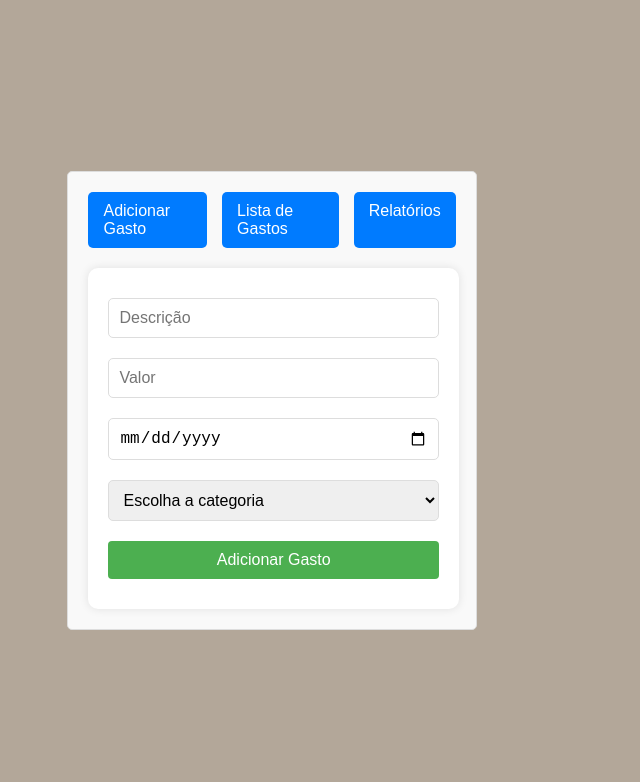
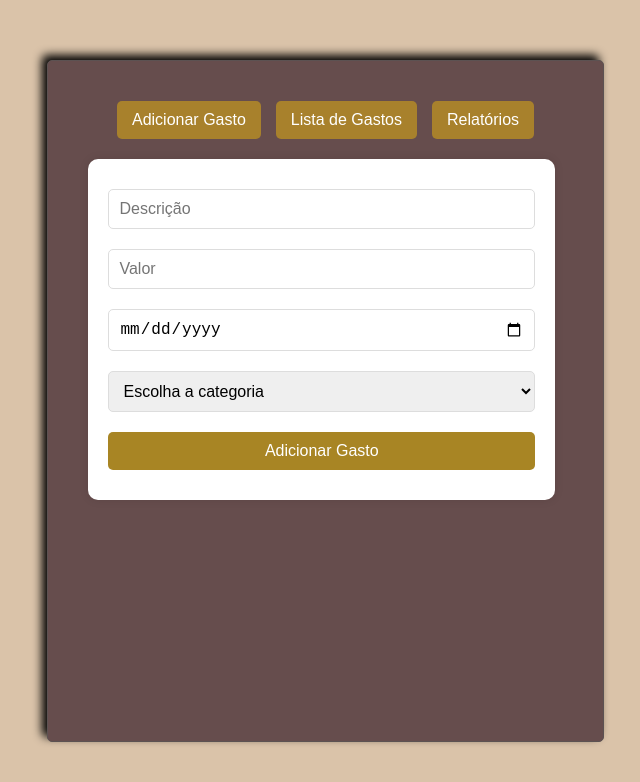
Before and after one commit to alyssonaraujoo/projeto-final-capacita, a React (Vite) app in the folder frontend/: page / in a window 1280 px wide. Shown: the top 782 px of the page, without its empty margins (343-983 px from the left). Built offline with nearby package versions, Linux system fonts and the light colour scheme; no server answers.

Commit message:
Adicionando sombra e alterando as cores

```diff
--- a/frontend/src/components/GastosContext.css
+++ b/frontend/src/components/GastosContext.css
@@ -1,28 +1,36 @@
 /* GastosContext.css */
-
-
 
 body {
     display: flex;
-    justify-content: center; /* Centraliza horizontalmente */
-    align-items: center; /* Centraliza verticalmente */
-    min-height: 100vh; /* Garante que o body ocupa toda a altura da viewport */
-    margin: 0; /* Remove margens padrão do body */
+    justify-content: center;
+    align-items: center;
+    min-height: 100vh;
+    margin: 0;
 }
 
 .gastos-context-provider {
     font-family: Arial, sans-serif;
-    padding: 20px;
-    background-color: #f9f9f9;
-    border: 1px solid #ddd;
+    background-color: #664d4d;
+    border: 1px solid #5c5252;
     border-radius: 5px;
-    width: 80%; /* Ajuste a largura conforme necessário */
-    max-width: 600px; /* Limita a largura máxima */
+    width: 95%; /* Aumenta a largura */
+    max-width: 1000px; /* Aumenta a largura máxima */
+    height: 600px; /* Aumenta a altura */
+    padding: 40px; /* Aumenta o espaçamento interno */
+    margin: 60px auto;
+    box-shadow: -5px -5px 10px rgba(0, 0, 0, 1);
+    transition: box-shadow 0.3s ease, transform 0.3s ease;
+}
+
+.gastos-context-provider:hover {
+    box-shadow: -15px -15px 15px rgba(0, 0, 0, 0.6);
+    transform: translateY(-5px);
 }
 
 .gastos-context-provider h2 {
     color: #333;
-    margin-bottom: 20px;
+    margin-bottom: 30px; /* Aumenta o espaçamento abaixo do título */
+    font-size: 1.8em; /* Aumenta o tamanho da fonte do título */
 }
 
 .gastos-context-provider ul {
@@ -30,38 +38,41 @@ body {
     padding: 0;
 }
 
-  .gastos-context-provider li {
+gastos-context-provider li {
     background-color: #fff;
     border: 1px solid #eee;
     border-radius: 3px;
-    padding: 10px;
-    margin-bottom: 5px;
+    padding: 15px; /* Aumenta o espaçamento interno dos itens da lista */
+    margin-bottom: 10px; /* Aumenta o espaçamento entre os itens da lista */
+    font-size: 1.1em; /* Aumenta o tamanho da fonte dos itens da lista */
 }
 
-  .gastos-context-provider button {
-    background-color: #4CAF50;
+gastos-context-provider button {
+    background-color: #a88524;
     color: white;
-    padding: 10px 15px;
+    padding: 12px 20px; /* Aumenta o espaçamento interno do botão */
     border: none;
     border-radius: 4px;
     cursor: pointer;
+    font-size: 1.1em; /* Aumenta o tamanho da fonte do botão */
 }
 
-  .gastos-context-provider button:hover {
-    background-color: #3e8e41;
+gastos-context-provider button:hover {
+    background-color: #a06814;
 }
 
-  .gastos-context-provider .error {
+gastos-context-provider .error {
     color: red;
-    margin-top: 10px;
+    margin-top: 15px; /* Aumenta o espaçamento acima da mensagem de erro */
+    font-size: 1.1em; /* Aumenta o tamanho da fonte da mensagem de erro */
 }
 
 /* Estilos adicionais para melhorar a apresentação */
-  .gastos-context-provider li strong {
+gastos-context-provider li strong {
     font-weight: bold;
 }
 
 gastos-context-provider li span {
-    margin-left: 10px;
+    margin-left: 15px; /* Aumenta o espaçamento entre o texto e o span */
     color: #666;
 }
--- a/frontend/src/components/styles.css
+++ b/frontend/src/components/styles.css
@@ -1,7 +1,7 @@
 /* Estilo geral */
 body {
     font-family: Arial, sans-serif;
-    background-color: #b3a799;
+    background-color: #dac3a9;
     margin: 0;
     padding: 0;
     display: flex;
@@ -35,7 +35,7 @@ body {
   }
 
   button {
-    background-color: #007bff;
+    background-color: #a88524;
     color: white;
     border: none;
     cursor: pointer;
@@ -43,7 +43,7 @@ body {
   }
 
   button:hover {
-    background-color: #0056b3;
+    background-color: #a06814;
   }
 
   /* Lista de Gastos */
@@ -73,14 +73,14 @@ body {
   nav a {
     text-decoration: none;
     padding: 10px 15px;
-    background: #007bff;
+    background: #a8812c;
     color: white;
     border-radius: 5px;
     transition: background 0.3s;
   }
 
   nav a:hover {
-    background: #0056b3;
+    background: #a06814;
   }
 
   /* Responsividade */
```
Lines whose indentation alone changed are shown as unchanged.
